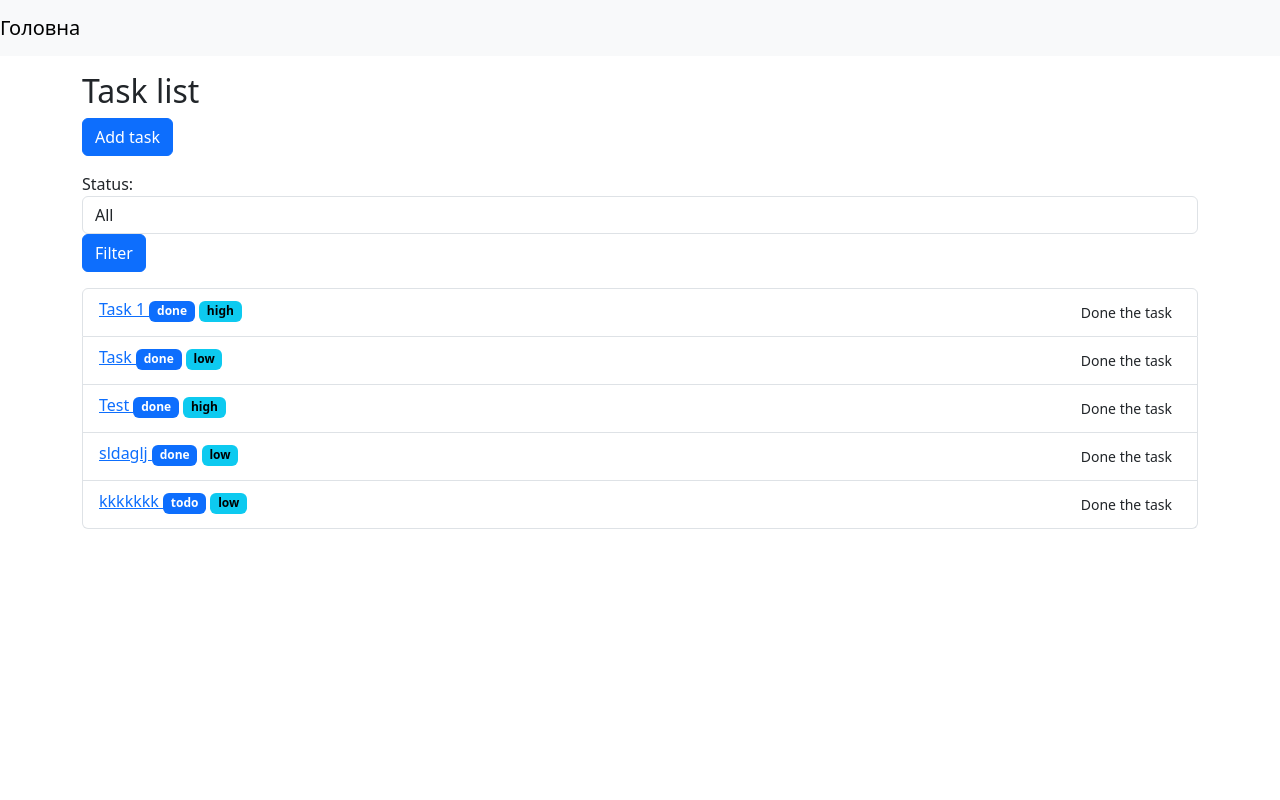
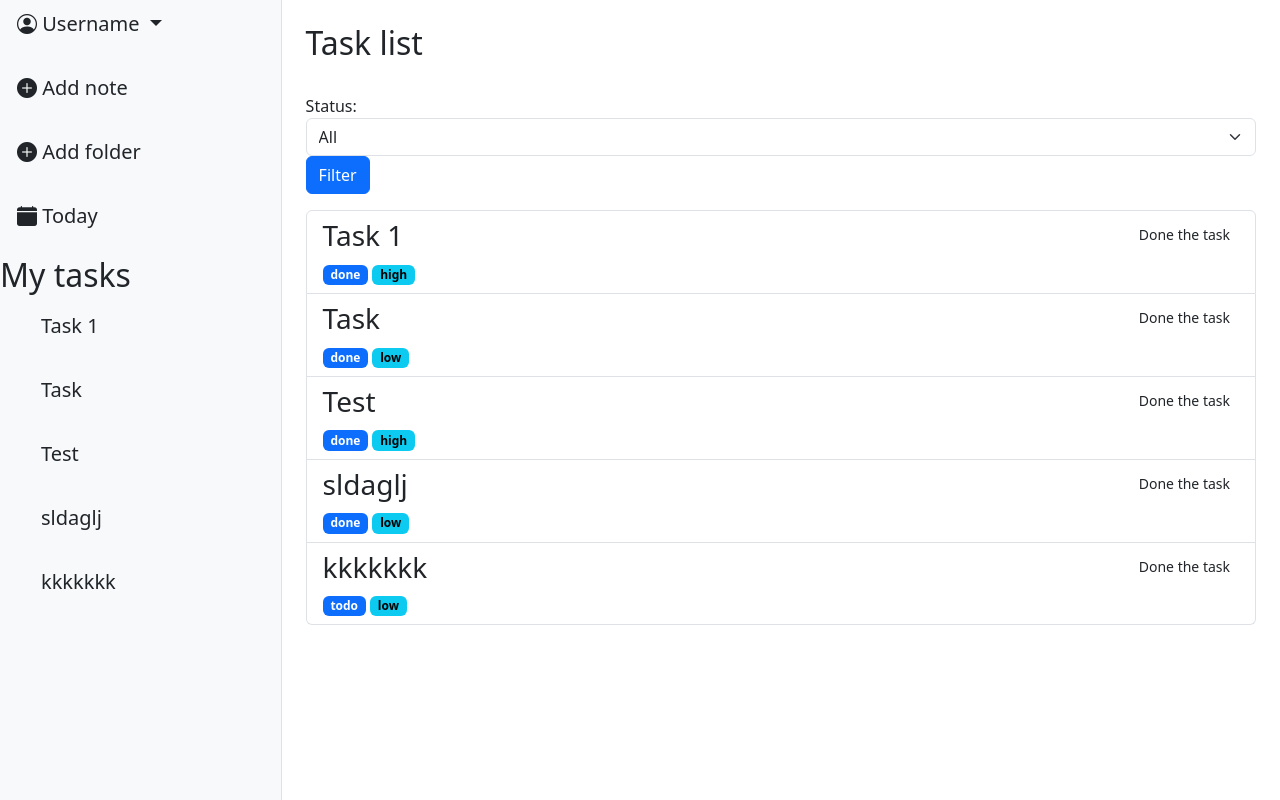
Before and after one commit to ShutenkoStanislav/Task-traking, a Django app: page / in a window 1280 px wide. Run offline with Django 5.2, Linux system fonts and the light colour scheme; data comes from the database, SQL or seed files in the repository; both versions use the stored data as it was after the commit.

Commit message:
Add navigation screen in left side, now adding tasks from left button in right side tasks list

```diff
--- a/task_app/forms.py
+++ b/task_app/forms.py
@@ -27,4 +27,4 @@ class TaskFilterForm(forms.Form):
 
     def __init__(self, *args, **kwargs):
         super(TaskFilterForm, self).__init__(*args, **kwargs)
-        self.fields['status'].widget.attrs.update({"class": "form-control"})
+        self.fields['status'].widget.attrs.update({"class": "form-select"})
--- a/templates/base.html
+++ b/templates/base.html
@@ -8,13 +8,13 @@
     <link rel="stylesheet" href="https://cdn.jsdelivr.net/npm/bootstrap-icons@1.11.0/font/bootstrap-icons.css">
 </head>
 <body>
-    <nav class="navbar navbar-expand-lg navbar-light bg-light">
-        <a class="navbar-brand" href="{% url 'tasks:task_list' %}">Головна</a>
-    </nav>
+
 
     {% block content %}
     {% endblock %}
 
 
+    <script src="https://cdn.jsdelivr.net/npm/bootstrap@5.3.0/dist/js/bootstrap.bundle.min.js"></script>
+
 </body>
 </html>
--- a/templates/tasks/task_list.html
+++ b/templates/tasks/task_list.html
@@ -1,8 +1,43 @@
 {% extends 'base.html' %}
 {% block content %}
-<div class="container mt-3">
+<div class="d-flex">
+    <div class="bg-light border-end" style="width: 22%; min-height: 100vh;">
+
+        <div class="dropdown-center mb-3">
+            <button class="btn btn-lg dropdown-toggle" type="button" data-bs-toggle="dropdown" aria-expanded="false">
+                <i class="bi bi-person-circle"></i> Username
+            </button>
+            <ul class="dropdown-menu">
+                <li><a class="dropdown-item" href="#">Profile</a></li>
+                <li><hr class="dropdown-divider"></li>
+                <li><a class="dropdown-item" href="#">Log out</a></li>
+                <li><a class="dropdown-item" href="#">Sign in</a></li>
+            </ul>
+        </div>
+
+        <div class="d-flex flex-column align-items-start gap-3">
+            <a class="btn btn-lg" href="{% url 'tasks:task-create' %}">
+                <i class="bi bi-plus-circle-fill"></i> Add note
+            </a>
+            <a class="btn btn-lg" href="#">
+                <i class="bi bi-plus-circle-fill"></i> Add folder
+            </a>
+            <a class="btn btn-lg" href="#">
+                <i class="bi bi-calendar-fill"></i> Today
+            </a>
+            <h2>My tasks</h2>
+        </div>
+
+        <div class="d-flex flex-column align-items-start gap-3 ps-4">
+            {% for task in tasks %}
+                <a class="btn btn-lg" href="{% url 'tasks:task_detail' task.pk %}">{{ task.title }}</a>
+            {% endfor%}
+        </div>
+    </div>
+
+
+    <div class="flex-grow-1 p-4" >
         <h2>Task list</h2>
-    <a href="{% url 'tasks:task-create' %}" class="btn btn-primary mb-3">Add task</a>
 
         <br>
 
@@ -16,7 +51,7 @@
             {% for task in tasks %}
             <li class="list-group-item d-flex justify-content-between aling-items-center">
                 <div>
-                <a href="{% url 'tasks:task_detail' task.pk %}">{{ task.title }} </a>
+                    <h3>{{ task.title }}</h3>
                     <span class="badge text-bg-primary">{{ task.status }}</span>
                     <span class="badge text-bg-info">{{ task.priority }}</span>
                 </div>
@@ -24,8 +59,6 @@
                     {% csrf_token %}
                     <button type="submit" class="btn btn-margin btn-sm">Done the task</button>
                 </form>
-
-
             </li>
             {% empty %}
             <li class="list-group-item">Tasks not found</li>
@@ -33,4 +66,7 @@
 
         </ul>
     </div>
+</div>
+
+
 {% endblock %}
```
Also changed, not shown: db.sqlite3. Lines whose indentation alone changed are shown as unchanged.
